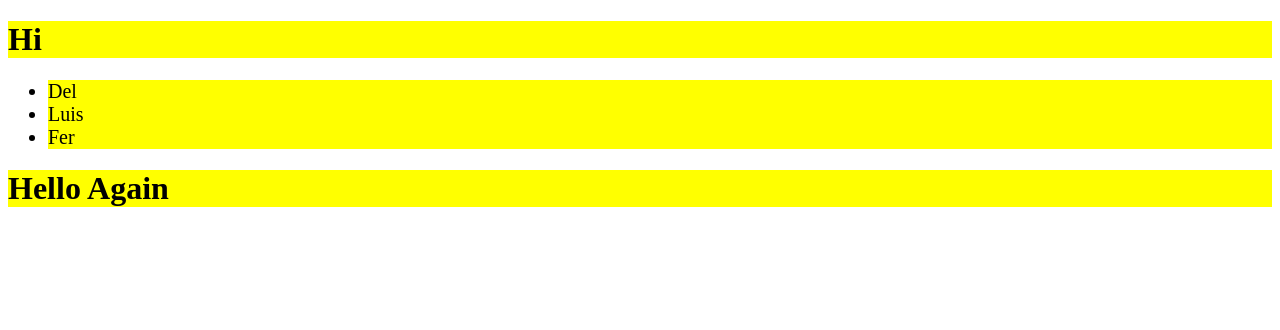
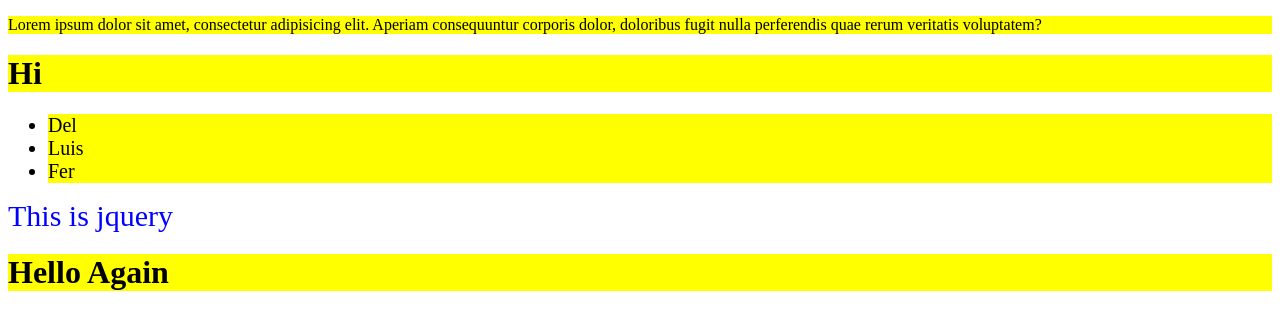
Before and after one commit to suffa07/pinnacle_exercises, a plain HTML site: page jquery_exercises.html in a window 1280 px wide. Drawn offline with nearby package versions, Linux system fonts and the light colour scheme.

Commit message:
jquery exercise complete

```diff
--- a/jquery_exercises.html
+++ b/jquery_exercises.html
@@ -6,6 +6,8 @@
 </head>
     <body>
 
+    <p>Lorem ipsum dolor sit amet, consectetur adipisicing elit. Aperiam consequuntur corporis dolor, doloribus fugit nulla perferendis quae rerum veritatis voluptatem?</p>
+
     <h1 id="first-hello">Hi</h1>
 
     <ul class="u-list">
@@ -13,6 +15,8 @@
         <li class="names">Luis</li>
         <li class="names">Fer</li>
     </ul>
+
+    <div class="div">This is jquery</div>
 
     <h1 id="second-hello" >
         Hello Again
@@ -34,6 +38,8 @@
                 $('li').css('font-size', '20px');
                 $('h1, p, li').css('background-color', 'yellow');
                 $(alert($('h1').text()));
+                $('div').css('color', 'blue');
+                $('.div').css('font-size', '30px');
 
             });
         </script>
```
